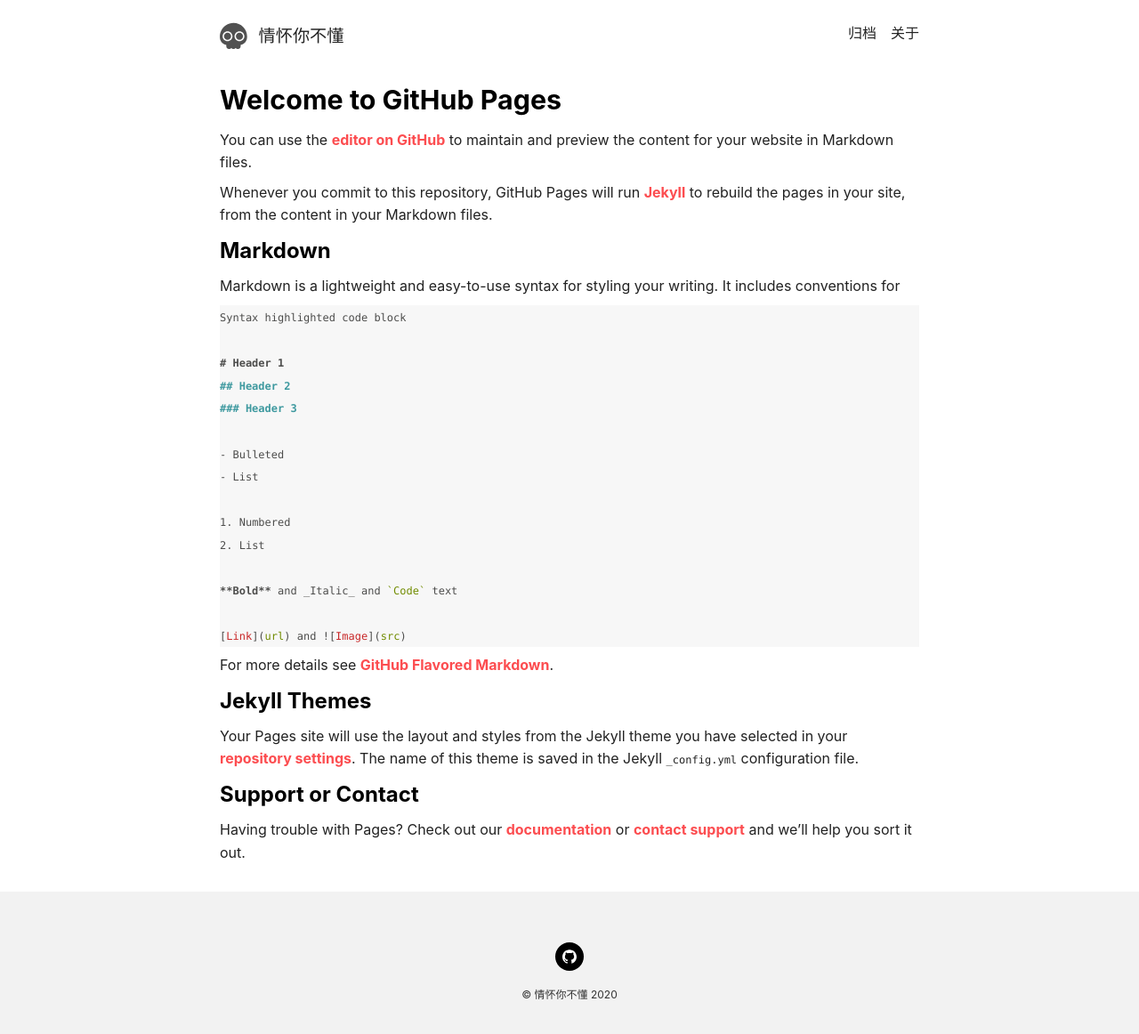
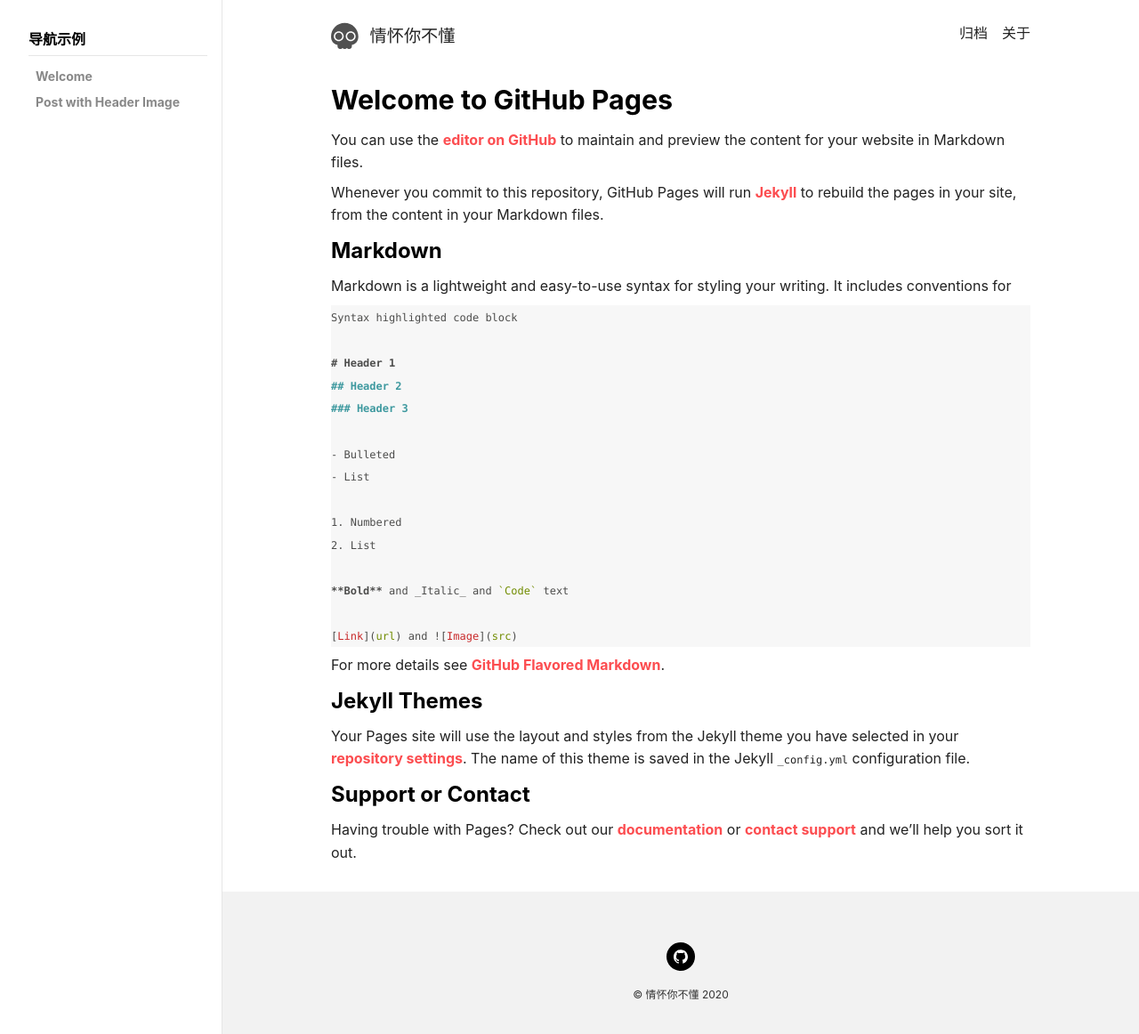
Before and after one commit to neroXu/nero.github.io, a Jekyll site: the page built from index.md, in a window 1280 px wide. Shown: the whole page at 89% size. Built offline with Jekyll 4.4.1, drawn with Linux system fonts in a browser that asks for light colours; nearby versions of some CDN libraries; our own code applies the rules of GitHub Pages for plain Markdown files; the list of posts is cut into pages by our own code; part of the change alters nothing that is shown.

```diff
--- a/index.md
+++ b/index.md
@@ -1,3 +1,10 @@
+---
+title: 主页
+tags: TeXt
+sidebar:
+  nav: docs-zh
+---
+
 ## Welcome to GitHub Pages
 
 You can use the [editor on GitHub](https://github.com/neroXu/nero.github.io/edit/master/index.md) to maintain and preview the content for your website in Markdown files.
```
